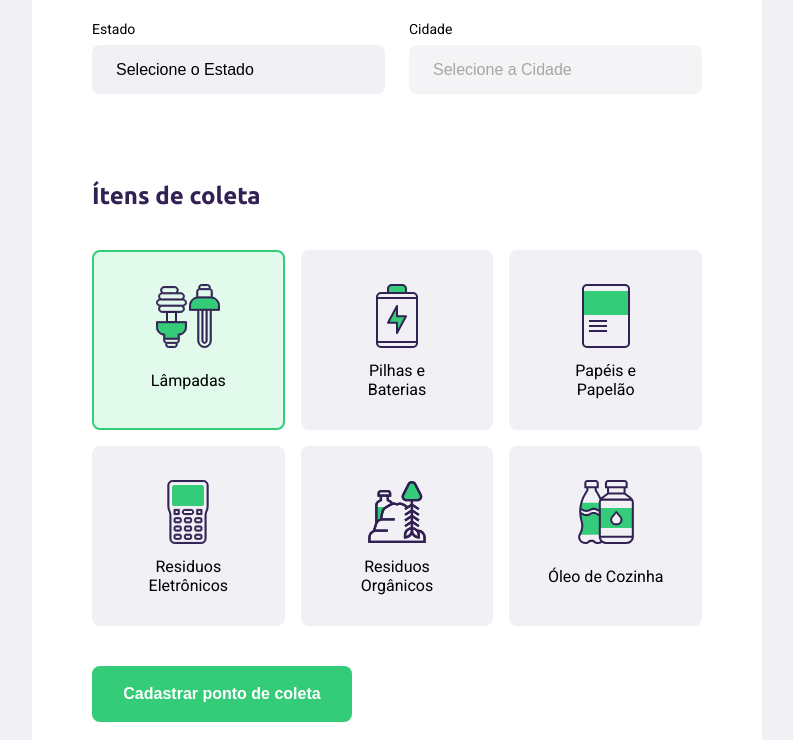
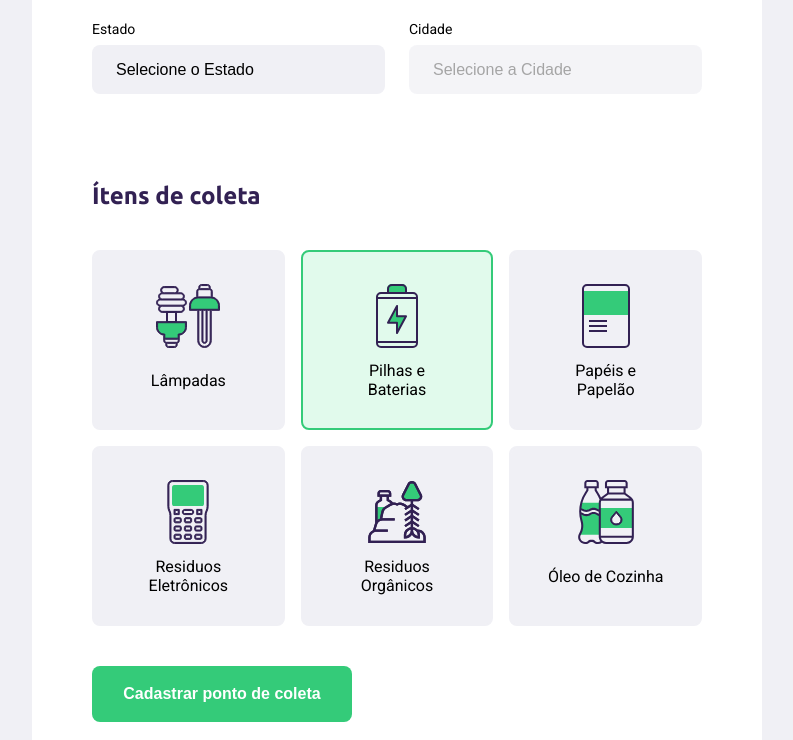
Before and after one commit to SamirisSantos/ecoleta, a plain HTML site: page create-point.html in a window 1280 px wide. Both pictures are taken after a click on the item "Pilhas e Baterias". Shown: the part 581-1321 px from the top of the page, without its empty margins (243-1036 px from the left). Drawn offline with Linux system fonts and the light colour scheme; no server answers.

Commit message:
pagina de coleta css e js

```diff
--- a/create-point.html
+++ b/create-point.html
@@ -55,9 +55,9 @@
             </fieldset>
             <fieldset>
                 <legend><h2>Ítens de coleta</h2></legend>
-            </fieldset>
+
                 <div class="items-grid">
-                <li data-id="1" class="selected">
+                    <li data-id="1">
                         <img src="/assets/lampadas.svg" alt="lampadas"></img>
                         <span>Lâmpadas</span>
                     </li>
@@ -73,7 +73,7 @@
                         <img src="/assets/eletronicos.svg" alt="residuos eletronicos"></img>
                         <span>Residuos Eletrônicos</span>
                     </li>
-                <li data-id="4">
+                    <li data-id="5">
                         <img src="/assets/organicos.svg" alt="residuos organicos"></img>
                         <span>Residuos Orgânicos</span>
                     </li>
@@ -82,6 +82,8 @@
                         <span>Óleo de Cozinha</span>
                     </li>
                 </div>
+                <input type="hidden" name="items">
+            </fieldset>
             <button type="submit">Cadastrar ponto de coleta</button>
         </form>
     </div>
--- a/scripts/create-point.js
+++ b/scripts/create-point.js
@@ -43,3 +43,38 @@ document.querySelector("select[name=uf]").addEventListener('change',getCities);
 //itens de coleta
 
 const itemstoCollet = document.querySelectorAll(".items-grid li")
+
+for(const item of itemstoCollet){
+    item.addEventListener("click",handleSelectedItem);
+}
+
+const collectedItems = document.querySelector("input[name=items]");
+let selectedItems = [];
+
+function handleSelectedItem(event){
+    const itemLi = event.target;
+    const itemID = itemLi.dataset.id;
+    // adicionar ou retirar uma class css toggle
+    itemLi.classList.toggle("selected");
+
+    //verificar se tem itens selecionados
+    // se sim pegar os itens
+    const alreadSelected = selectedItems.findIndex(item => {
+        const itemFound = item === itemID;//TRUE OR FALSE
+        return itemFound;
+    }) // ou item => item === itemID
+       //se estiver selecionado, tirar da selecao
+    if (alreadSelected >= 0){
+        //remover seleção
+        const filteredItems = selectedItems.filter(item=>{
+            const itemDifferent = item != itemID; // FALSE
+            return itemDifferent;
+        })
+        selectedItems = filteredItems;
+    }else{
+        selectedItems.push(itemID);
+    }
+    //atualizar o campo escondido com os itens selecionados
+    collectedItems.value = selectedItems;
+
+}
--- a/style/create-point.css
+++ b/style/create-point.css
@@ -120,3 +120,7 @@ form button:hover{
     border: 2px solid #34cb79;
 
 }
+.items-grid li img,
+.items-grid li span{
+    pointer-events: none;
+}
```
Lines whose indentation alone changed are shown as unchanged.
